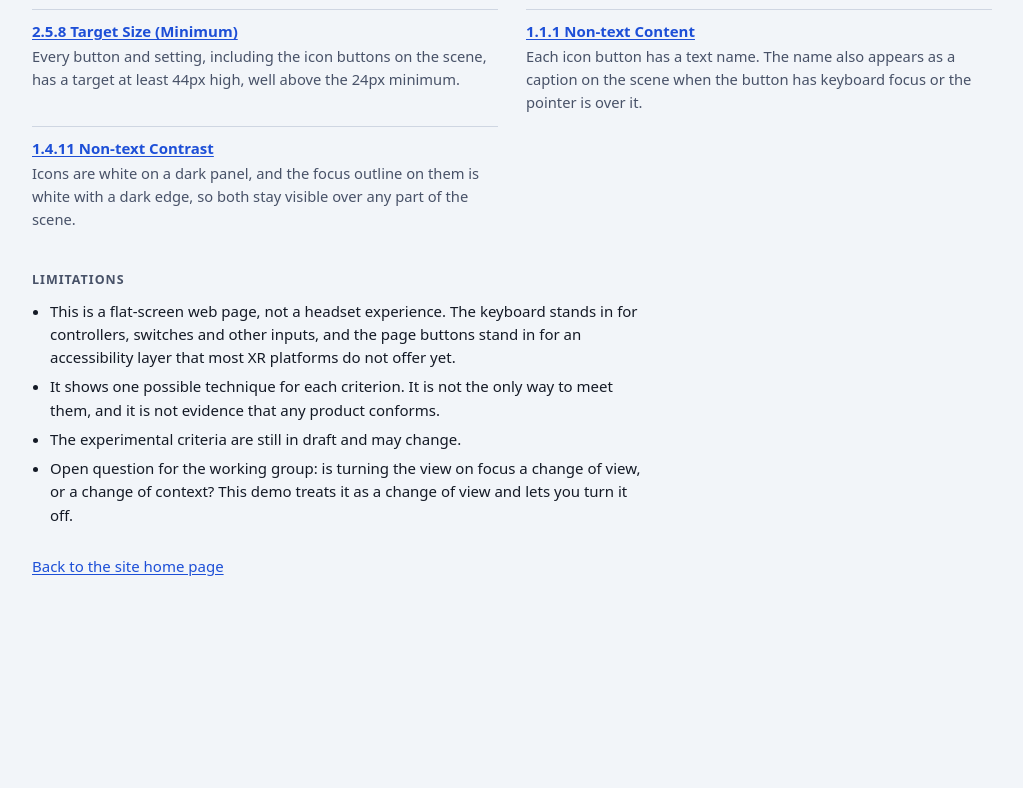
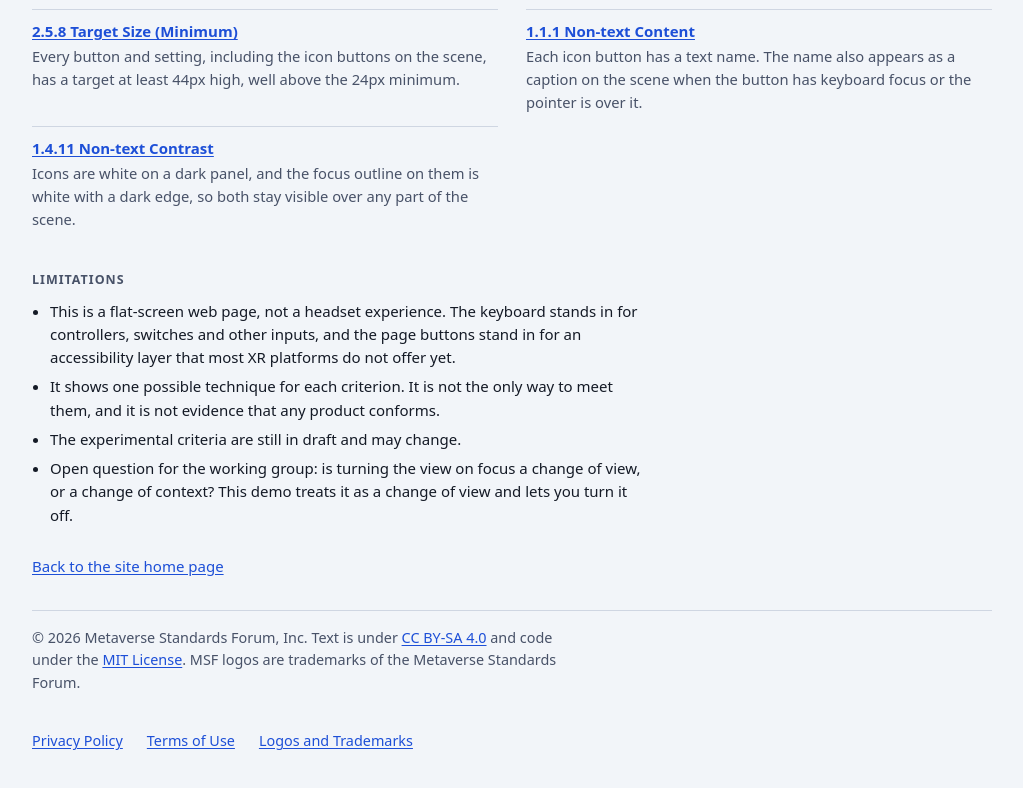
Before and after one commit to MetaverseStandards/Accessibility-in-the-Metaverse, a plain HTML site: page demos/keyboard-focus-3d/index.html in a window 1280 px wide. Shown: the part 2861-3649 px from the top of the page, without its empty margins (128-1151 px from the left). Before the commit the page ends 3487 px from the top, so only its background shows below. Drawn offline with Linux system fonts and the light colour scheme; a script that the page names is missing.

Commit message:
Add MIT and CC BY-SA 4.0 licenses, contribution terms and MSF footer
Code is under MIT and documentation under CC BY-SA 4.0, with
Metaverse Standards Forum, Inc. as copyright holder. James Maki's
collection, the MSF logos and cited works are excluded.

The README and home page now say contributions are published under
the same licenses. Every page gets a footer with the copyright line
and links to MSF's Privacy Policy, Terms of Use and logo guidelines.

Co-Authored-By: Claude Opus 5.5 <noreply@anthropic.com>

```diff
--- a/demos/keyboard-focus-3d/index.html
+++ b/demos/keyboard-focus-3d/index.html
@@ -209,6 +209,9 @@
   }
   .limits { margin: 0; padding-left: 1.2em; max-width: 72ch; }
   .limits li + li { margin-top: 6px; }
+  .site-footer { border-top: 1px solid var(--line); margin-top: 2rem; padding-top: 1rem; color: var(--muted); font-size: .9rem; }
+  .site-footer p { margin: 0; }
+  .footer-links { list-style: none; padding: 0; margin: .5rem 0 0; display: flex; flex-wrap: wrap; gap: .25rem 1.5rem; }
 </style>
 <script src="https://cdn.jsdelivr.net/npm/aframe@1.6.0/dist/aframe-v1.6.0.min.js"></script>
 </head>
@@ -353,6 +356,15 @@
 
   <p><a href="../../">Back to the site home page</a></p>
 </main>
+
+<footer class="site-footer wrap">
+  <p>© 2026 Metaverse Standards Forum, Inc. Text is under <a href="https://creativecommons.org/licenses/by-sa/4.0/">CC BY-SA 4.0</a> and code under the <a href="https://github.com/MetaverseStandards/Accessibility-in-the-Metaverse/blob/main/LICENSE">MIT License</a>. MSF logos are trademarks of the Metaverse Standards Forum.</p>
+  <ul class="footer-links" role="list">
+    <li><a href="https://metaverse-standards.org/privacy-policy">Privacy Policy</a></li>
+    <li><a href="https://metaverse-standards.org/terms-of-use/">Terms of Use</a></li>
+    <li><a href="https://metaverse-standards.org/about/logos-trademarks-and-guidelines/">Logos and Trademarks</a></li>
+  </ul>
+</footer>
 
 <script>
 (function () {
```
Also changed, not shown: index.html (+9 -1 lines), prototypes/glossary/index.html (+11 -0 lines), prototypes/glossary/sample-criteria.html (+11 -0 lines), prototypes/glossary/template.html (+11 -0 lines), 5 other files.
